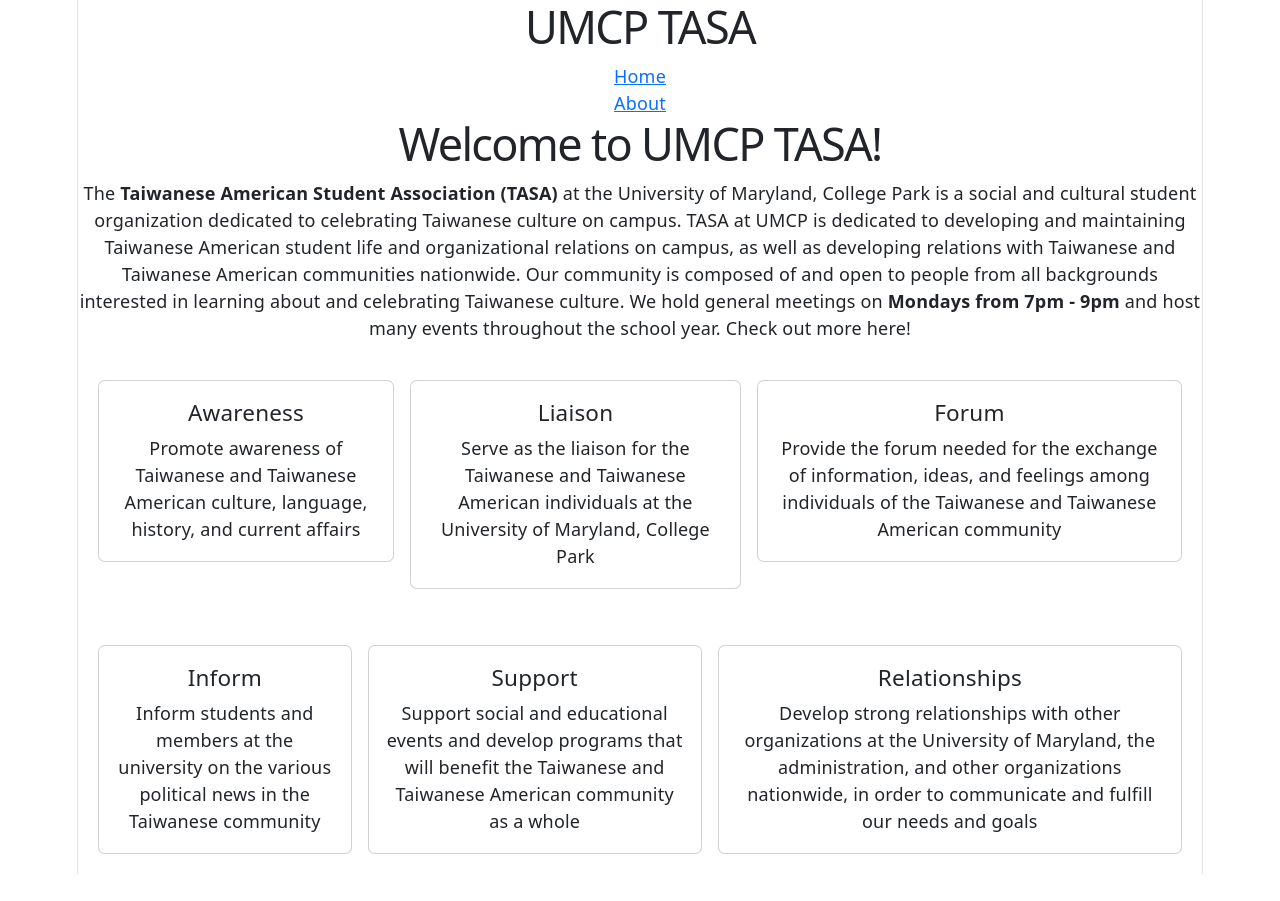
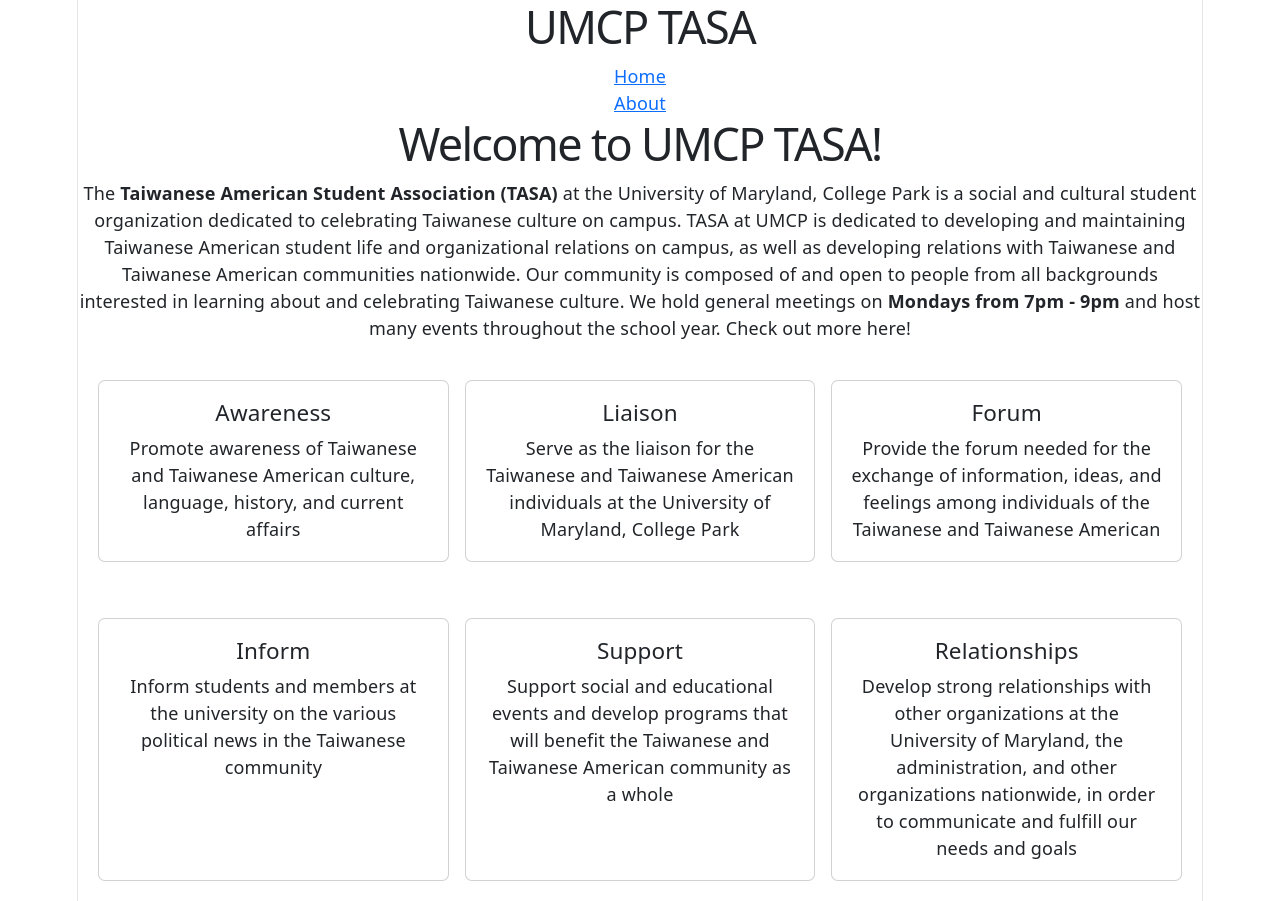
Before and after one commit to UMCP-TASA/website-NEW, a React (Vite) app: page / in a window 1280 px wide. Before the commit the page ends 874 px from the top, so only its background shows below. Built offline with nearby package versions, Linux system fonts and the light colour scheme.

Commit message:
refactored card layout

```diff
--- a/src/components/Home/Goals.jsx
+++ b/src/components/Home/Goals.jsx
@@ -1,121 +1,71 @@
 import { useState } from "react";
 import { Card } from "react-bootstrap";
+
+const goals = [
+  {
+    title: "Awareness",
+    text: "Promote awareness of Taiwanese and Taiwanese American culture, language, history, and current affairs",
+  },
+  {
+    title: "Liaison",
+    text: "Serve as the liaison for the Taiwanese and Taiwanese American individuals at the University of Maryland, College Park",
+  },
+  {
+    title: "Forum",
+    text: "Provide the forum needed for the exchange of information, ideas, and feelings among individuals of the Taiwanese and Taiwanese American",
+  },
+  {
+    title: "Inform",
+    text: "Inform students and members at the university on the various political news in the Taiwanese community",
+  },
+  {
+    title: "Support",
+    text: " Support social and educational events and develop programs that will benefit the Taiwanese and Taiwanese American community as a whole",
+  },
+  {
+    title: "Relationships",
+    text: "Develop strong relationships with other organizations at the University of Maryland, the administration, and other organizations nationwide, in order to communicate and fulfill our needs and goals",
+  },
+];
+
+/* splitting goals into two rows of three */
+const goalsRows = [goals.slice(0, 3), goals.slice(3, 6)];
 
 export default function Goals() {
   return (
     <div
       style={{
-        display: "grid",
-        gridTemplateRows: "repeat(2, minmax(100px, auto))",
+        display: "flex",
+        flexDirection: "column",
+        alignContent: "stretch",
         gap: "16px",
       }}
     >
-      <div style={{ display: "flex", gap: "16px", padding: `20px` }}>
-        <GoalAwareness />
-        <GoalLiaison />
-        <GoalForum />
-      </div>
-      <div style={{ display: "flex", gap: "16px", padding: `20px` }}>
-        <GoalInform />
-        <GoalSupport />
-        <GoalRelationships />
-      </div>
+      {goalsRows.map((row, rowIndex) => (
+        <div
+          key={rowIndex}
+          style={{ display: "flex", gap: "16px", padding: `20px` }}
+        >
+          {row.map((goal) => (
+            <CardStyle
+              key={goal.title} title={goal.title} text={goal.text}
+            ></CardStyle>
+          ))}
+        </div>
+      ))}
     </div>
   );
 }
 
-function GoalAwareness() {
+function CardStyle({ title, text }) {
   return (
-    <div>
-      <Card>
+    <div style={{ flex: 1, display: "flex" }}>
+      <Card style={{ width: "100%" }}>
         <Card.Body>
-          <Card.Title> Awareness </Card.Title>
-          <Card.Text>
-            Promote awareness of Taiwanese and Taiwanese American culture,
-            language, history, and current affairs
-          </Card.Text>
+          <Card.Title> {title} </Card.Title>
+          <Card.Text> {text} </Card.Text>
         </Card.Body>
       </Card>
     </div>
   );
 }
-
-function GoalLiaison() {
-  return (
-    <div>
-      <Card>
-        <Card.Body>
-          <Card.Title> Liaison </Card.Title>
-          <Card.Text>
-            Serve as the liaison for the Taiwanese and Taiwanese American
-            individuals at the University of Maryland, College Park
-          </Card.Text>
-        </Card.Body>
-      </Card>
-    </div>
-  );
-}
-
-function GoalForum() {
-  return (
-    <div>
-      <Card>
-        <Card.Body>
-          <Card.Title> Forum </Card.Title>
-          <Card.Text>
-            Provide the forum needed for the exchange of information, ideas, and
-            feelings among individuals of the Taiwanese and Taiwanese American
-            community
-          </Card.Text>
-        </Card.Body>
-      </Card>
-    </div>
-  );
-}
-
-function GoalInform() {
-  return (
-    <div>
-      <Card>
-        <Card.Body>
-          <Card.Title> Inform </Card.Title>
-          <Card.Text>
-            Inform students and members at the university on the various
-            political news in the Taiwanese community
-          </Card.Text>
-        </Card.Body>
-      </Card>
-    </div>
-  );
-}
-function GoalSupport() {
-  return (
-    <div>
-      <Card>
-        <Card.Body>
-          <Card.Title> Support </Card.Title>
-          <Card.Text>
-            Support social and educational events and develop programs that will
-            benefit the Taiwanese and Taiwanese American community as a whole
-          </Card.Text>
-        </Card.Body>
-      </Card>
-    </div>
-  );
-}
-function GoalRelationships() {
-  return (
-    <div>
-      <Card>
-        <Card.Body>
-          <Card.Title> Relationships </Card.Title>
-          <Card.Text>
-            Develop strong relationships with other organizations at the
-            University of Maryland, the administration, and other organizations
-            nationwide, in order to communicate and fulfill our needs and goals
-          </Card.Text>
-        </Card.Body>
-      </Card>
-    </div>
-  );
-}
```
